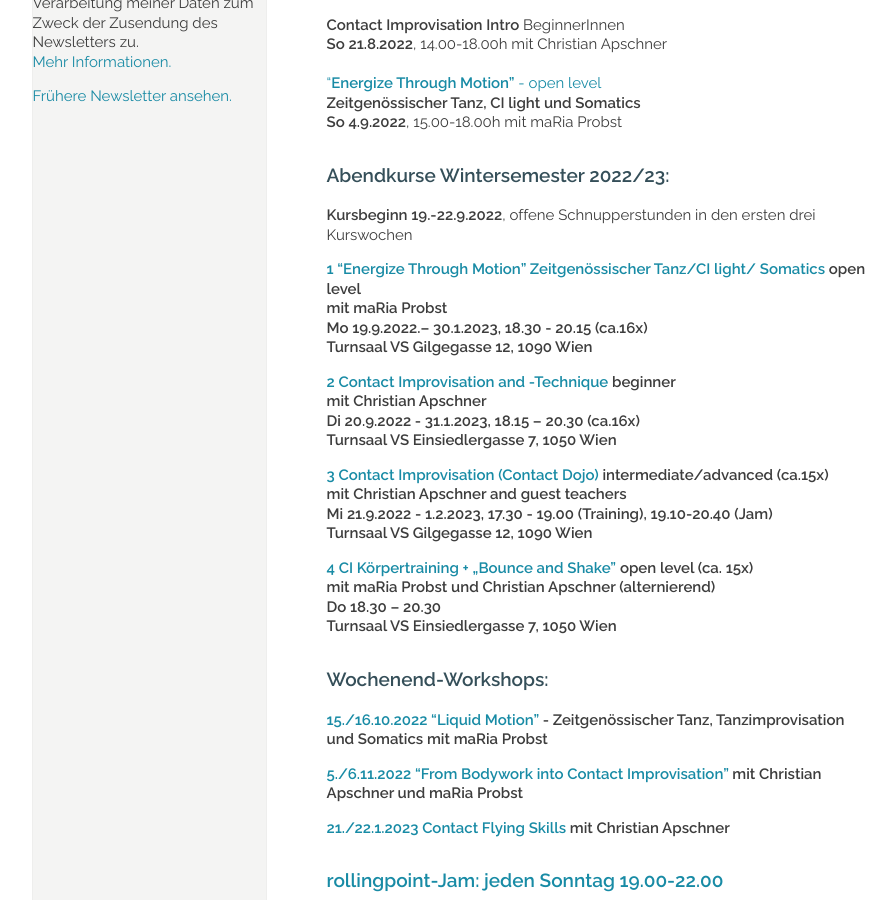
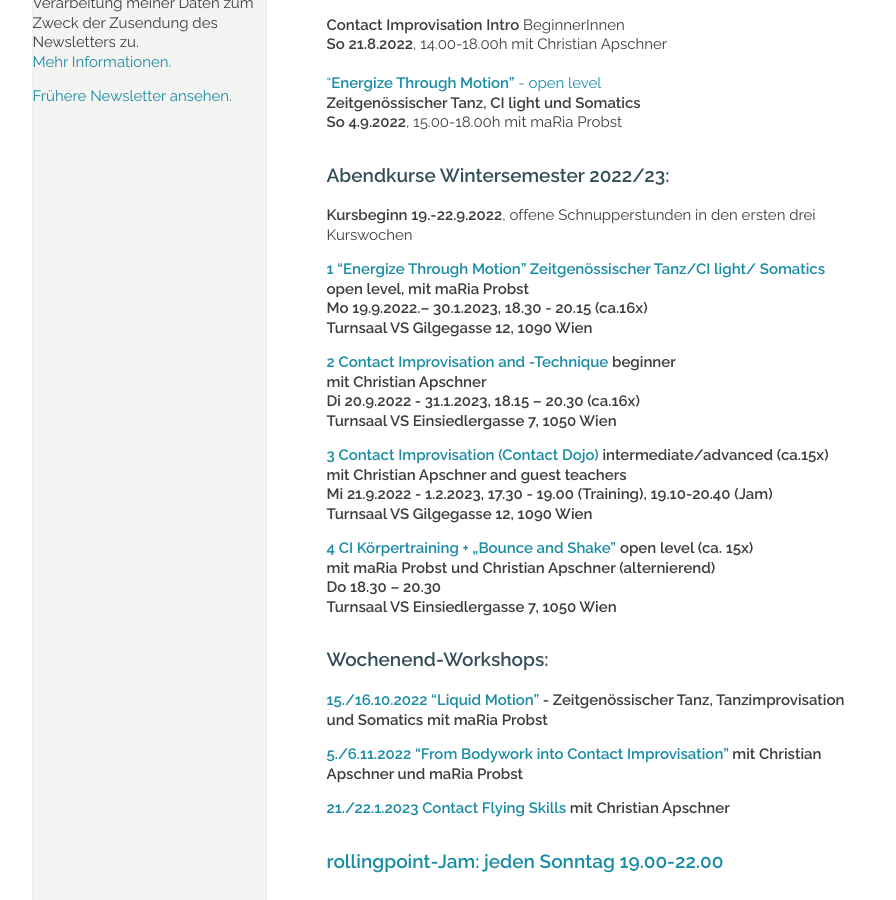
Before and after one commit to manulari/rollingpointat, a Jekyll site: the page built from _pages_de/index.md, in a window 1280 px wide and 900 px high, scrolled down 1170 px. Shown: the whole window, without its empty margins (152-1048 px from the left). Built offline with Jekyll 4.4.1, drawn with Linux system fonts in a browser that asks for light colours; comment, search, counter and statistics services are not loaded.

```diff
--- a/_pages_de/index.md
+++ b/_pages_de/index.md
@@ -32,8 +32,8 @@ Fotocredit: https://johannes-stolba.net/photography/
 
 **Kursbeginn 19.-22.9.2022**, offene Schnupperstunden in den ersten drei Kurswochen
 
-**[1 "Energize Through Motion" Zeitgenössischer Tanz/CI light/ Somatics ](/kurse#mo)open level**\
-**mit maRia Probst**  \
+**[1 "Energize Through Motion" Zeitgenössischer Tanz/CI light/ Somatics](/kurse#mo)**\
+**open level, mit maRia Probst**  \
 **Mo 19.9.2022.– 30.1.2023, 18.30 - 20.15 (ca.16x)**\
 **Turnsaal VS Gilgegasse 12, 1090 Wien**
 
```
